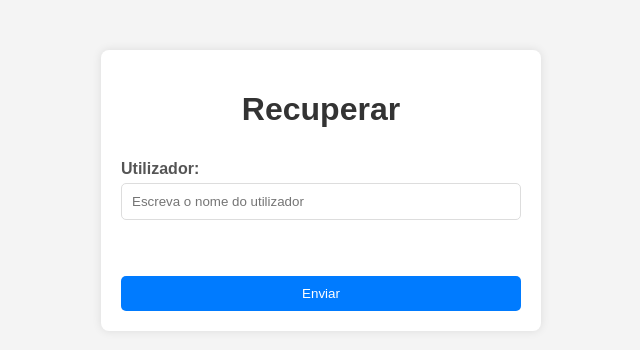
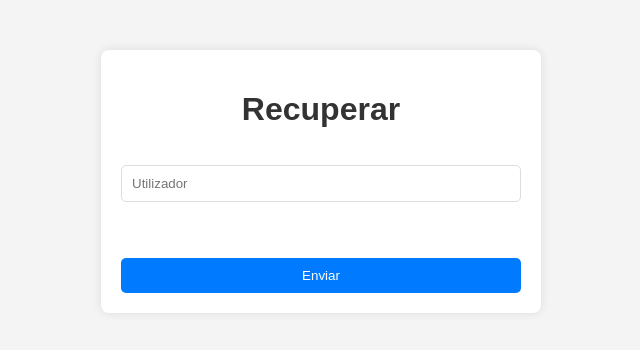
Before and after one commit to costinha1989/Python-Projects, a Flask app: template Login Python Flask v1.0/templates/reset_password.html in a window 1280 px wide. Shown: the top 350 px of the page, without its empty margins (319-959 px from the left). Run offline with Flask 3, Linux system fonts and the light colour scheme; the template is opened without the code that fills it, so the values that code supplies are empty; some libraries are stand-ins or nearby versions.

Commit message:
Add files via upload
some few changes in text

```diff
--- a/Login Python Flask v1.0/app.py
+++ b/Login Python Flask v1.0/app.py
@@ -68,7 +68,7 @@ def reset_password():
             msg.body = f"O utilizador '{username}' solicitou a redefinição de senha."
             msg.sender = Config.MAIL_USERNAME
             mail.send(msg)
-            flash('Pedido enviado.', 'info')
+            flash('Pedido solicitado à equipa de suporte. Aguarde resposta no seu e-mail utilizado.', 'info')
             return redirect(url_for('login'))
         else:
             flash('Utilizador não encontrado!', 'error')
--- a/Login Python Flask v1.0/templates/login.html
+++ b/Login Python Flask v1.0/templates/login.html
@@ -12,9 +12,9 @@
     <div class="container">
         <h1>Login</h1>
         <form method="POST">
-            <label for="username">Utilizador:</label>
+            <label for="username"></label>
             <input type="text" id="username" name="username" placeholder="Utilizador" required>
-            <label for="password">Password:</label>
+            <label for="password"></label>
             <input type="password" id="password" name="password" placeholder="Password" required>
             <button type="submit">Entrar</button>
         </form>
--- a/Login Python Flask v1.0/templates/reset_password.html
+++ b/Login Python Flask v1.0/templates/reset_password.html
@@ -12,8 +12,8 @@
     <div class="container">
         <h1>Recuperar</h1>
         <form method="POST">
-            <label for="username">Utilizador:</label>
-            <input type="text" id="username" name="username" placeholder="Escreva o nome do utilizador" required>
+            <label for="username"></label>
+            <input type="text" id="username" name="username" placeholder="Utilizador" required>
             <br>
             <br>
             <button type="submit">Enviar</button>
```
